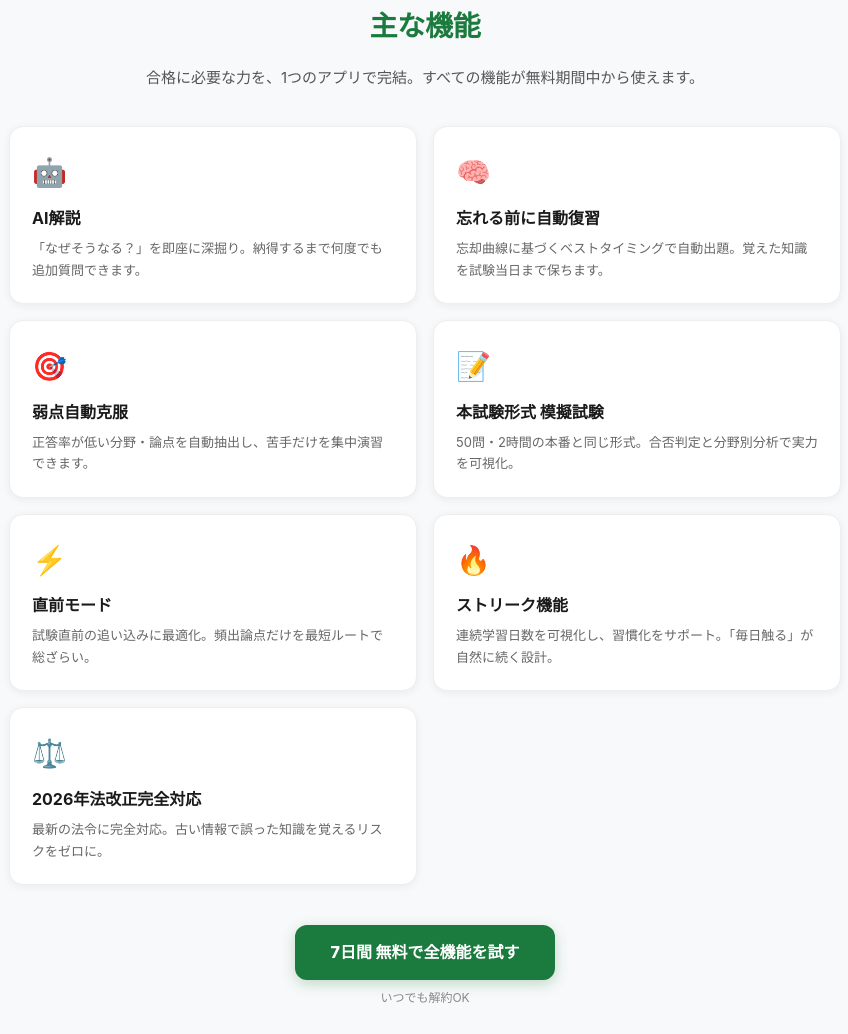
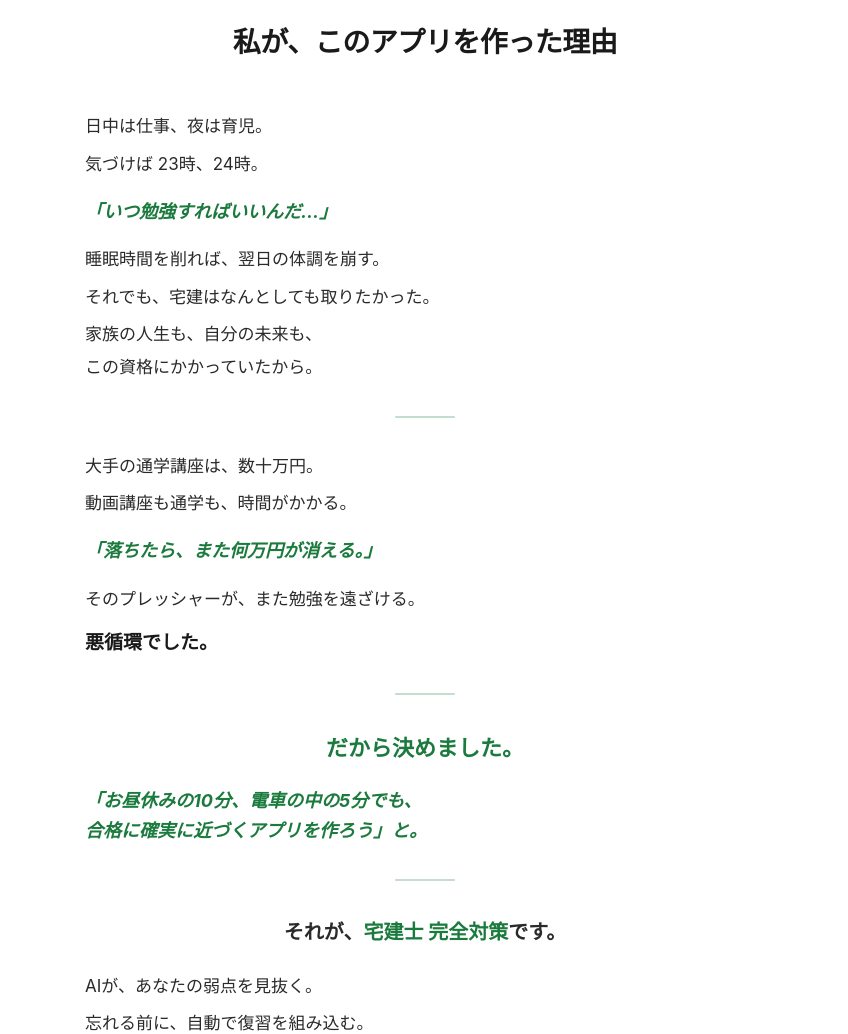
Before and after one commit to n7083013-create/takken-app, a website: page public/lp.html in a window 1280 px wide. Shown: the part 1766-2800 px from the top of the page, without its empty margins (215-1063 px from the left). Drawn offline with Linux system fonts and the light colour scheme.

Commit message:
Feat: LP に「私が、このアプリを作った理由」ストーリーセクション追加
ユーザー実体験ベースのストーリーを Tim Cook / StoryBrand 流にリライト。
Before/After 後、Features 前に配置 (案A: 痛み→物語→機能 の流れ)。

ストーリーテリング構成:
1. 共感シーン: 「23時、24時」「いつ勉強すれば...」
2. 痛みの背景: 家族・自分の人生がかかっている
3. 既存ソリューションへの不満: 数十万円、時間、プレッシャー
4. 転機: 「だから決めました」
5. 解決策: スキマ時間活用、AI、¥980
6. 約束: 「誰にでも合格できる宅建アプリを」

視覚演出:
- story-quote: 緑×イタリックで「心の声」を強調
- story-pivot: 「だから決めました」を大きな緑で転機を可視化
- story-price-callout: 緑ボーダー左の引用ボックス (価格訴求)
- story-promise: 緑グラデーション背景の白文字 (締めの約束)
- story-divider: 短い緑線 (パラグラフ区切り)
- 段落間にリズム (短文→長文→引用→締め)

レスポンシブ:
- 720px 以下でフォントサイズ縮小、パディング縮小

期待効果:
- 「AIが作ったLP」感の払拭
- 創業者の人間味で信頼獲得
- 「自分のためのアプリだ」という共感
- コンバージョン率の底上げ

会社名・代表名は省略 (ユーザー指示)

```diff
--- a/public/lp.html
+++ b/public/lp.html
@@ -748,6 +748,109 @@
     }
     .footer-copy { font-size: 12px; color: rgba(255,255,255,0.4); }
 
+    /* ====== Founder Story ====== */
+    .story-section {
+      background: #fff;
+      padding: 80px 24px 70px;
+    }
+    .story-container {
+      max-width: 680px;
+      margin: 0 auto;
+    }
+    .story-section h2 {
+      font-size: 28px;
+      font-weight: 800;
+      text-align: center;
+      color: #1a1a1a;
+      margin-bottom: 48px;
+      letter-spacing: -0.5px;
+      line-height: 1.4;
+    }
+    .story-block { margin-bottom: 24px; }
+    .story-block p {
+      font-size: 17px;
+      line-height: 1.95;
+      color: #2a2a2a;
+      margin-bottom: 4px;
+    }
+    .story-quote {
+      color: #1B7A3D !important;
+      font-weight: 700 !important;
+      font-style: italic;
+      margin: 16px 0 !important;
+      font-size: 18px !important;
+      line-height: 1.7 !important;
+    }
+    .story-pivot {
+      font-size: 22px !important;
+      font-weight: 800 !important;
+      color: #1B7A3D !important;
+      margin: 8px 0 12px !important;
+      text-align: center;
+    }
+    .story-product {
+      font-size: 20px !important;
+      font-weight: 700 !important;
+      text-align: center;
+      margin-bottom: 18px !important;
+    }
+    .story-product strong { color: #1B7A3D; }
+    .story-emphasis {
+      font-weight: 800 !important;
+      color: #1a1a1a !important;
+      font-size: 19px !important;
+      margin-top: 8px !important;
+    }
+    .story-price-callout {
+      background: #f0f9f3;
+      border-left: 4px solid #1B7A3D;
+      padding: 18px 22px;
+      margin-top: 18px !important;
+      font-size: 18px !important;
+      border-radius: 6px;
+      line-height: 1.7 !important;
+    }
+    .story-price-callout strong {
+      color: #1B7A3D;
+      font-size: 24px;
+      font-weight: 900;
+    }
+    .story-promise {
+      text-align: center !important;
+      font-size: 18px !important;
+      font-weight: 600 !important;
+      margin-top: 20px !important;
+      padding: 24px 20px !important;
+      background: linear-gradient(135deg, #1B7A3D 0%, #2ea050 100%) !important;
+      color: #fff !important;
+      border-radius: 14px;
+      line-height: 1.8 !important;
+      box-shadow: 0 8px 24px rgba(27,122,61,0.18);
+    }
+    .story-promise strong {
+      font-weight: 900;
+      letter-spacing: 0.5px;
+    }
+    .story-divider {
+      width: 60px;
+      height: 2px;
+      background: #1B7A3D;
+      margin: 32px auto;
+      opacity: 0.25;
+      border-radius: 1px;
+    }
+    @media (max-width: 720px) {
+      .story-section { padding: 60px 20px 50px; }
+      .story-section h2 { font-size: 22px; margin-bottom: 36px; }
+      .story-block p { font-size: 16px; }
+      .story-quote { font-size: 17px !important; }
+      .story-pivot { font-size: 20px !important; }
+      .story-product { font-size: 18px !important; }
+      .story-price-callout { font-size: 16px !important; padding: 16px 18px; }
+      .story-price-callout strong { font-size: 22px; }
+      .story-promise { font-size: 16px !important; padding: 20px 18px !important; }
+    }
+
     /* ====== Before / After ====== */
     .ba-section {
       background: #fff;
@@ -1015,6 +1118,62 @@
           <p>忘れる前に、自動復習。</p>
           <small>科学的根拠に基づく忘却曲線で、記憶に定着。</small>
         </div>
+      </div>
+    </div>
+  </section>
+
+  <!-- Founder Story (実体験ベースのストーリーで信頼感を獲得) -->
+  <section class="story-section" id="story" aria-labelledby="story-title">
+    <div class="story-container">
+      <h2 id="story-title">私が、このアプリを作った理由</h2>
+
+      <div class="story-block">
+        <p>日中は仕事、夜は育児。</p>
+        <p>気づけば 23時、24時。</p>
+        <p class="story-quote">「いつ勉強すればいいんだ...」</p>
+        <p>睡眠時間を削れば、翌日の体調を崩す。</p>
+        <p>それでも、宅建はなんとしても取りたかった。</p>
+        <p>家族の人生も、自分の未来も、<br>この資格にかかっていたから。</p>
+      </div>
+
+      <div class="story-divider" aria-hidden="true"></div>
+
+      <div class="story-block">
+        <p>大手の通学講座は、数十万円。</p>
+        <p>動画講座も通学も、時間がかかる。</p>
+        <p class="story-quote">「落ちたら、また何万円が消える。」</p>
+        <p>そのプレッシャーが、また勉強を遠ざける。</p>
+        <p class="story-emphasis">悪循環でした。</p>
+      </div>
+
+      <div class="story-divider" aria-hidden="true"></div>
+
+      <div class="story-block">
+        <p class="story-pivot">だから決めました。</p>
+        <p class="story-quote">「お昼休みの10分、電車の中の5分でも、<br>合格に確実に近づくアプリを作ろう」と。</p>
+      </div>
+
+      <div class="story-divider" aria-hidden="true"></div>
+
+      <div class="story-block">
+        <p class="story-product">それが、<strong>宅建士 完全対策</strong>です。</p>
+        <p>AIが、あなたの弱点を見抜く。</p>
+        <p>忘れる前に、自動で復習を組み込む。</p>
+        <p>スキマ時間の積み重ねが、合格点に届く設計。</p>
+        <p class="story-price-callout">
+          月 <strong>¥980</strong>。<br>大手講座の <strong>1/30の価格</strong>で、AI フル装備。
+        </p>
+      </div>
+
+      <div class="story-divider" aria-hidden="true"></div>
+
+      <div class="story-block">
+        <p>今も、試行錯誤を続けています。</p>
+        <p>「もっと合格しやすく」「もっと使いやすく」と。</p>
+        <p class="story-promise">
+          誰にでも合格できる宅建アプリを。<br>
+          それが、<strong>私からの約束</strong>です。
+        </p>
       </div>
     </div>
   </section>
```
